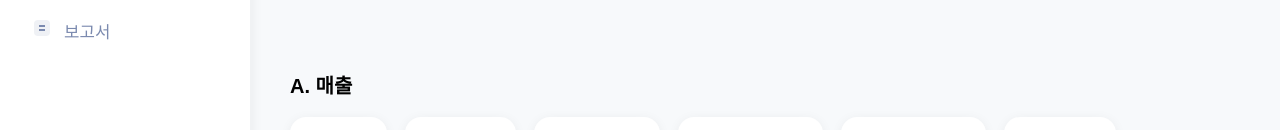
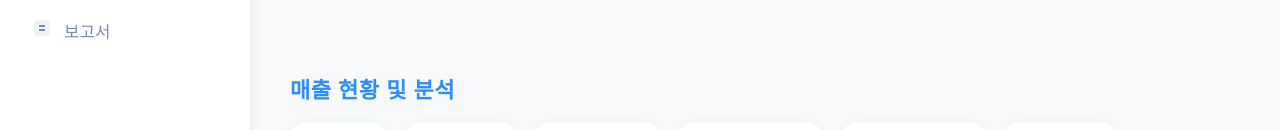
Before and after one commit to AsideOfficial/ansic-dashboard, a React (Create React App) app: page / in a window 1280 px wide. Shown: the part 209-339 px from the top of the page. Built offline with nearby package versions, Linux system fonts and the light colour scheme; no server answers; the database is empty.

Commit message:
매출(A) 영역 섹션 제목을 '매출 현황 및 분석'으로 세련되게 변경

```diff
--- a/src/pages/Dashboard.tsx
+++ b/src/pages/Dashboard.tsx
@@ -214,7 +214,7 @@ const Dashboard: React.FC = () => {
 
       {/* A) 매출 */}
       <section>
-        <h2 style={{ fontSize: 20, fontWeight: 700, marginBottom: 18 }}>A. 매출</h2>
+        <h2 style={{ fontSize: 22, fontWeight: 800, marginBottom: 18, color: '#2d8cff', letterSpacing: 0.5 }}>매출 현황 및 분석</h2>
         <div style={{ display: 'flex', flexWrap: 'wrap', gap: 18, marginBottom: 24 }}>
           <div className="summary-card">총 매출<br /><b>{latestFull ? (latestFull.total as number).toLocaleString() + '원' : '-'}</b></div>
           {salesFieldsFull.map(f => (
```
